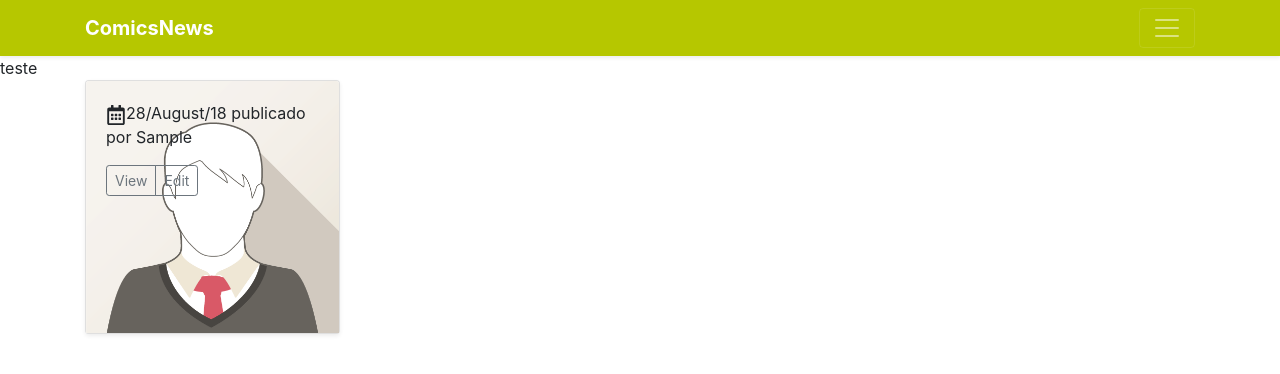
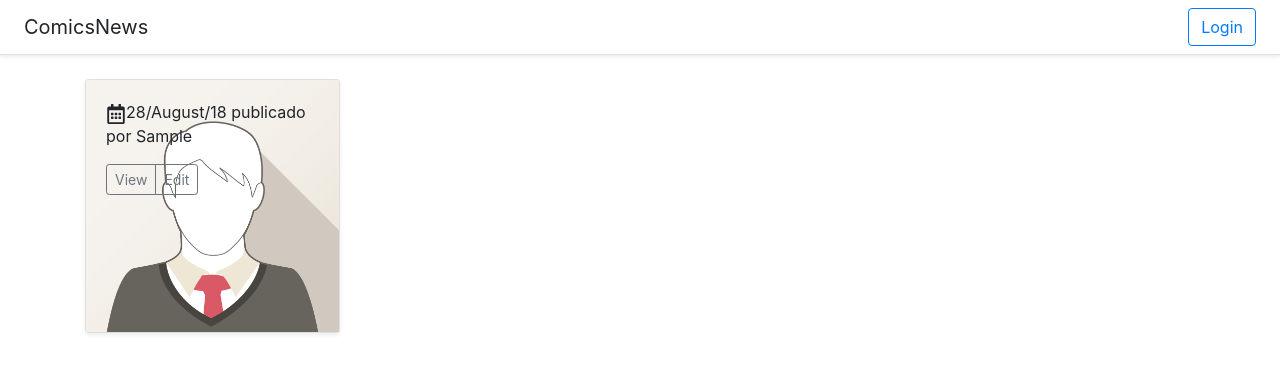
Before and after one commit to GutembergPraia/Comics-News, a PHP site: page /estagio/ in a window 1280 px wide. Shown: the top 374 px of the page. Run offline with PHP 8.4, Linux system fonts and the light colour scheme; tables that the repository leaves empty hold one stand-in row (values such as "Sample post").

Commit message:
Organizando o codigo

```diff
--- a/index.php
+++ b/index.php
@@ -13,59 +13,58 @@
 
   <body>
     <header>
-    <div class="collapse bg-info" id="navbarHeader">
-      <div class="container">
-        <div class="row">
-          <div class="col-sm-8 col-md-7 py-4">
-            <form>
-              <div class="form-group">
-                <label for="exampleInputEmail1">Email address</label>
-                <input type="email" class="form-control" id="exampleInputEmail1" aria-describedby="emailHelp" placeholder="Enter email" name="email">
-                <small id="emailHelp" class="form-text text-muted">We'll never share your email with anyone else.</small>
-              </div>
-              <div class="form-group">
-                <label for="exampleInputPassword1">Password</label>
-                <input type="password" class="form-control" id="exampleInputPassword1" placeholder="Password" name="senha">
-              </div>
-              <button type="submit" class="btn btn-primary" name="btn-login">Login</button>
-            </form>
-            <?php
-              require_once 'php/usuario.php';
-
-              if(isset($_POST['btn-login'])){
-                $usuario1 = new Usuairo;
-                $usuario1->login($_POST['email'], $_POST['senha']);
-              }
-
-            ?>
-          </div>
-        </div>
+      <div class="d-flex flex-column flex-md-row align-items-center p-2 px-md-4 mb-4 bg-white border-bottom shadow-sm">
+        <h5 class="my-0 mr-md-auto font-weight-normal">ComicsNews</h5>
+        <!--
+          <nav class="my-2 my-md-0 mr-md-3">
+            <a class="p-2 text-dark" href="#">Features</a>
+            <a class="p-2 text-dark" href="#">Enterprise</a>
+            <a class="p-2 text-dark" href="#">Support</a>
+            <a class="p-2 text-dark" href="#">Pricing</a>
+          </nav>
+        -->
+          <a class="btn btn-outline-primary" href="#">Login</a>
       </div>
-    </div>
-    <div class="navbar navbar-dark shadow-sm" style="background-color: #b6c700;">
-      <div class="container d-flex justify-content-between">
-        <a href="#" class="navbar-brand d-flex align-items-center">
-          <strong>ComicsNews</strong>
-        </a>
-        <button class="navbar-toggler" type="button" data-toggle="collapse" data-target="#navbarHeader" aria-controls="navbarHeader" aria-expanded="false" aria-label="Toggle navigation">
-          <span class="navbar-toggler-icon"></span>
-        </button>
-      </div>
-    </div>
-  </header>
+    </header>
   <?php
     require_once 'php/noticias.php';
     $noticia1 = new Noticia;
     //$noticia1->addNoticia(1,"titulo","descrição","imagem",date('d/m/Y'),1);
-    echo $noticia1->getNoticia(1);
+    //echo $noticia1->getNoticia(1);
+    //style="background-color: #b6c700;">
   ?>
 
   <main role="main">
     <div class="container">
       <div class="row">
         <?php
-          echo $noticia1->getAllNoticia();
+          $noticia_list = $noticia1->getAllNoticia();
+          $noticias = "";
+          if(!empty($noticia_list))
+          {
+            foreach ($noticia_list as $row => $noticia) {
+                $noticias .=
+                '<div class="col-md-3">
+                  <div class="card mb-3 shadow-sm">
+                    <img class="card-img-top" src="http://127.0.0.1/estagio%20web/ComicsNews/imagens/img_avatar1.png" alt="Card image cap">
+                    <div class="card-img-overlay">
+                      <p class="card-text"> <svg aria-hidden="true" data-prefix="far" data-icon="calendar-alt" class="svg-inline--fa fa-calendar-alt fa-w-14" role="img" xmlns="http://www.w3.org/2000/svg" viewBox="0 0 448 512" style="width: 20px;height: 20px"><path fill="currentColor" d="M148 288h-40c-6.6 0-12-5.4-12-12v-40c0-6.6 5.4-12 12-12h40c6.6 0 12 5.4 12 12v40c0 6.6-5.4 12-12 12zm108-12v-40c0-6.6-5.4-12-12-12h-40c-6.6 0-12 5.4-12 12v40c0 6.6 5.4 12 12 12h40c6.6 0 12-5.4 12-12zm96 0v-40c0-6.6-5.4-12-12-12h-40c-6.6 0-12 5.4-12 12v40c0 6.6 5.4 12 12 12h40c6.6 0 12-5.4 12-12zm-96 96v-40c0-6.6-5.4-12-12-12h-40c-6.6 0-12 5.4-12 12v40c0 6.6 5.4 12 12 12h40c6.6 0 12-5.4 12-12zm-96 0v-40c0-6.6-5.4-12-12-12h-40c-6.6 0-12 5.4-12 12v40c0 6.6 5.4 12 12 12h40c6.6 0 12-5.4 12-12zm192 0v-40c0-6.6-5.4-12-12-12h-40c-6.6 0-12 5.4-12 12v40c0 6.6 5.4 12 12 12h40c6.6 0 12-5.4 12-12zm96-260v352c0 26.5-21.5 48-48 48H48c-26.5 0-48-21.5-48-48V112c0-26.5 21.5-48 48-48h48V12c0-6.6 5.4-12 12-12h40c6.6 0 12 5.4 12 12v52h128V12c0-6.6 5.4-12 12-12h40c6.6 0 12 5.4 12 12v52h48c26.5 0 48 21.5 48 48zm-48 346V160H48v298c0 3.3 2.7 6 6 6h340c3.3 0 6-2.7 6-6z"></path></svg>'. $noticia['data'] = date("d/F/y").' publicado por '.$noticia['autor'].'</p>
+                      <div class="d-flex justify-content-between align-items-center">
+                        <div class="btn-group">
+                          <button type="button" class="btn btn-sm btn-outline-secondary">View</button>
+                          <button type="button" class="btn btn-sm btn-outline-secondary">Edit</button>
+                        </div>
+                      </div>
+                    </div>
+                  </div>
+                </div>';
+            }
+          }else{
+            $noticias = 'Não temos noticias';
+          }
+          echo $noticias;
         ?>
+
       </div>
     </div>
   </main>
--- a/php/conexao.php
+++ b/php/conexao.php
@@ -8,6 +8,14 @@ class Conexao
 
    public static function getConnection()
    {
+    if(!defined('DB_HOST'))
+    {
+      define('DB_HOST'        , "localhost");
+      define('DB_USER'        , "root");
+      define('DB_PASSWORD'    , "");
+      define('DB_NAME'        , "comicsnews");
+      define('DB_DRIVER'      , "mysql");
+    }
 
     $pdoConfig  = DB_DRIVER . ":". "Server=" . DB_HOST . ";";
     $pdoConfig .= "dbname=".DB_NAME.";";
--- a/php/noticias.php
+++ b/php/noticias.php
@@ -31,15 +31,15 @@ class Noticia
   {
 
   }
-
+/**
+ * [getNoticia d- retorna uma determina noticia]
+ * @param  [int]     $id [id da noticia que sera retornada]
+ * @return [obj noticia]         [retorna a noticia do $id espeficado]
+ * @author Gutemberg Praia
+ * @date   2018-08-28
+ */
   function getNoticia($id)
   {
-    define('DB_HOST'        , "localhost");
-    define('DB_USER'        , "root");
-    define('DB_PASSWORD'    , "");
-    define('DB_NAME'        , "comicsnews");
-    define('DB_DRIVER'      , "mysql");
-
     try
     {
       $Conexao  = Conexao::getConnection();
@@ -60,39 +60,20 @@ class Noticia
 
   }
 
+  /**
+   * [getAllNoticia - retorna um array com todas as noticias atuais]
+   * @return [array]     [array de noticias]
+   * @author Gutemberg Praia
+   * @date   2018-08-28
+   */
   public function getAllNoticia()
   {
-
     try
     {
       $Conexao      = Conexao::getConnection();
       $noticia_list = $Conexao->query("SELECT * FROM noticia")->fetchAll();
-      $noticias = '';
+      return $noticia_list;
 
-      if(!empty($noticia_list))
-      {
-        foreach ($noticia_list as $row => $noticia) {
-            $noticias .=
-            '<div class="col-md-3">
-              <div class="card mb-3 shadow-sm">
-                <img class="card-img-top" src="http://127.0.0.1/estagio%20web/ComicsNews/imagens/img_avatar1.png" alt="Card image cap">
-                <div class="card-img-overlay">
-                  <p class="card-text"> <svg aria-hidden="true" data-prefix="far" data-icon="calendar-alt" class="svg-inline--fa fa-calendar-alt fa-w-14" role="img" xmlns="http://www.w3.org/2000/svg" viewBox="0 0 448 512" style="width: 20px;height: 20px"><path fill="currentColor" d="M148 288h-40c-6.6 0-12-5.4-12-12v-40c0-6.6 5.4-12 12-12h40c6.6 0 12 5.4 12 12v40c0 6.6-5.4 12-12 12zm108-12v-40c0-6.6-5.4-12-12-12h-40c-6.6 0-12 5.4-12 12v40c0 6.6 5.4 12 12 12h40c6.6 0 12-5.4 12-12zm96 0v-40c0-6.6-5.4-12-12-12h-40c-6.6 0-12 5.4-12 12v40c0 6.6 5.4 12 12 12h40c6.6 0 12-5.4 12-12zm-96 96v-40c0-6.6-5.4-12-12-12h-40c-6.6 0-12 5.4-12 12v40c0 6.6 5.4 12 12 12h40c6.6 0 12-5.4 12-12zm-96 0v-40c0-6.6-5.4-12-12-12h-40c-6.6 0-12 5.4-12 12v40c0 6.6 5.4 12 12 12h40c6.6 0 12-5.4 12-12zm192 0v-40c0-6.6-5.4-12-12-12h-40c-6.6 0-12 5.4-12 12v40c0 6.6 5.4 12 12 12h40c6.6 0 12-5.4 12-12zm96-260v352c0 26.5-21.5 48-48 48H48c-26.5 0-48-21.5-48-48V112c0-26.5 21.5-48 48-48h48V12c0-6.6 5.4-12 12-12h40c6.6 0 12 5.4 12 12v52h128V12c0-6.6 5.4-12 12-12h40c6.6 0 12 5.4 12 12v52h48c26.5 0 48 21.5 48 48zm-48 346V160H48v298c0 3.3 2.7 6 6 6h340c3.3 0 6-2.7 6-6z"></path></svg>'. $noticia['data'] = date("d/F/y").' publicado por '.$noticia['autor'].'</p>
-                  <div class="d-flex justify-content-between align-items-center">
-                    <div class="btn-group">
-                      <button type="button" class="btn btn-sm btn-outline-secondary">View</button>
-                      <button type="button" class="btn btn-sm btn-outline-secondary">Edit</button>
-                    </div>
-                  </div>
-                </div>
-              </div>
-            </div>';
-        }
-      }else{
-        $noticias = 'Não temos noticias';
-      }
-
-      return $noticias;
    }catch(Exception $e){
       echo $e->getMessage();
       exit;
```
Also changed, not shown: cadastrar.php (+28 -0 lines), php/usuario.php (+8 -0 lines).
